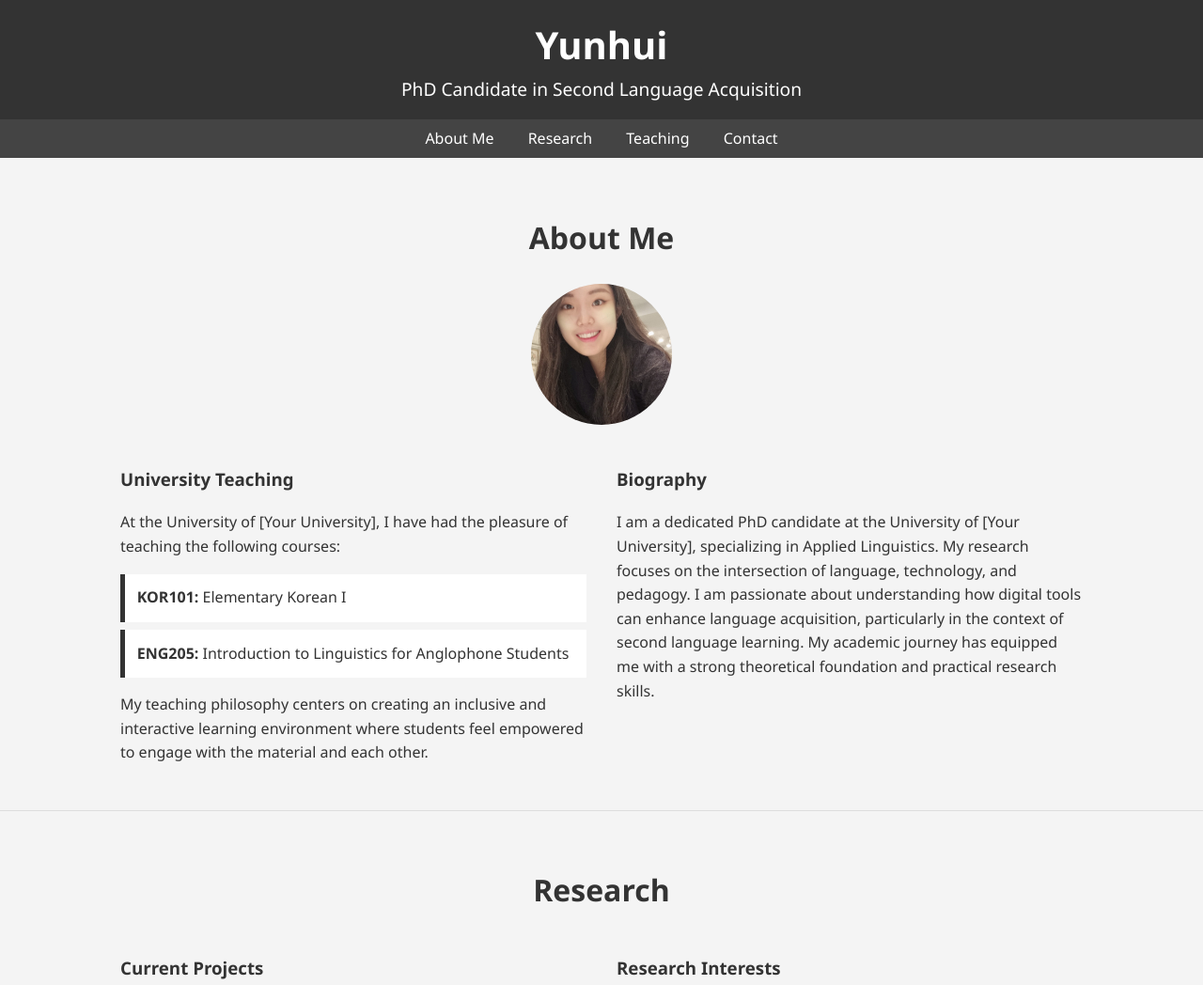
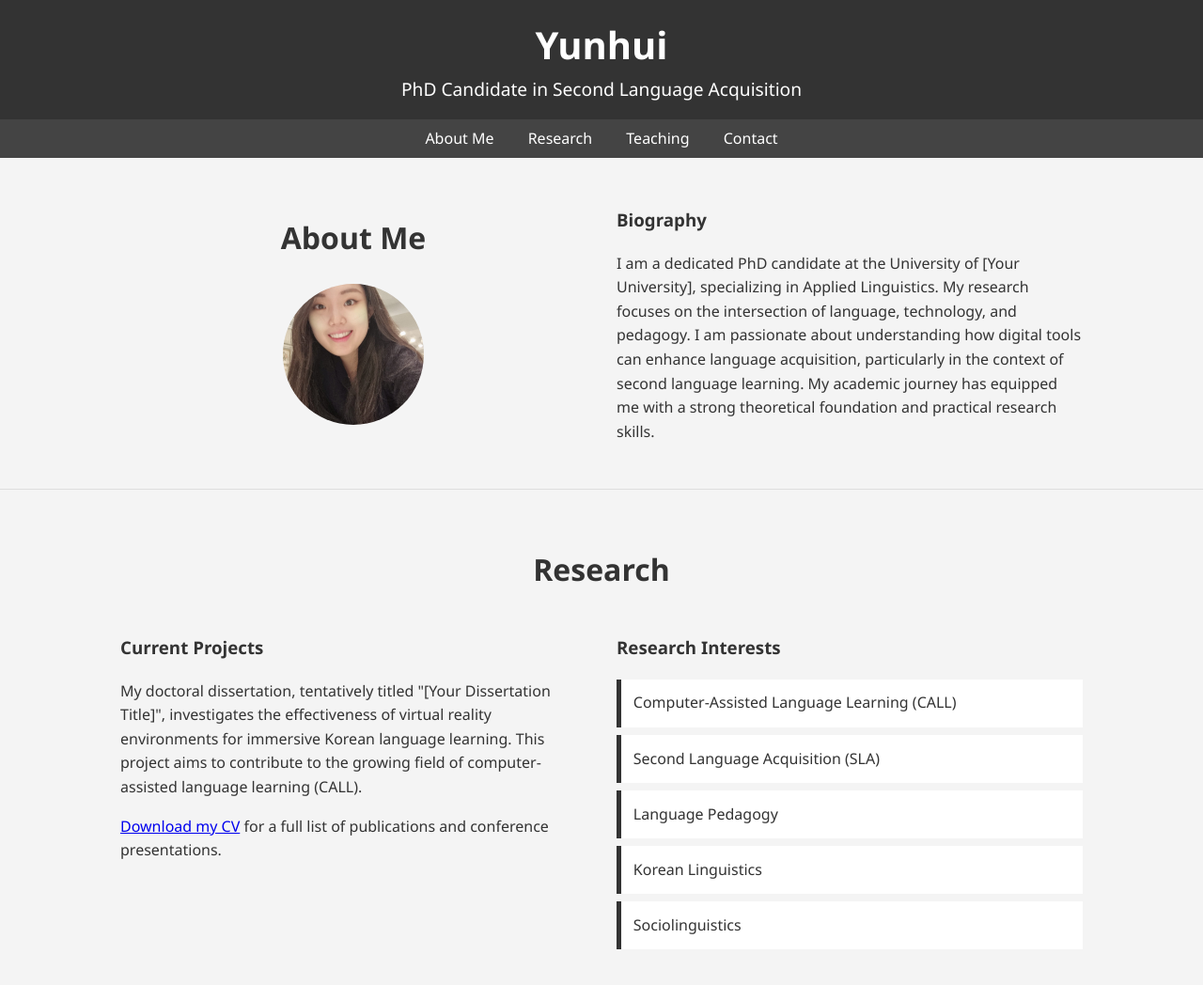
Before and after one commit to YannickCardini/yunhuijeong, a plain HTML site: page index.html in a window 1280 px wide. Shown: the top 1048 px of the page at 94% size. Drawn offline with Linux system fonts and the light colour scheme.

Commit message:
Move about me in left part

```diff
--- a/index.html
+++ b/index.html
@@ -133,19 +133,11 @@
 
     <section id="about">
         <div class="container">
+            <div class="about-content">
+                <div class="content-left">
             <h2 class="section-title">About Me</h2>
             <img src="yunhee.jpeg" alt="Yunhui" class="profile-img">
-            <div class="about-content">
-                <div class="content-left">
-                    <h3>University Teaching</h3>
-                    <p>At the University of [Your University], I have had the pleasure of teaching the following
-                        courses:</p>
-                    <ul>
-                        <li><strong>KOR101:</strong> Elementary Korean I</li>
-                        <li><strong>ENG205:</strong> Introduction to Linguistics for Anglophone Students</li>
-                    </ul>
-                    <p>My teaching philosophy centers on creating an inclusive and interactive learning environment
-                        where students feel empowered to engage with the material and each other.</p>                </div>
+            </div>
             <div class="content-right">
                 <h3>Biography</h3>
                 <p>I am a dedicated PhD candidate at the University of [Your University], specializing in Applied
```
Lines whose indentation alone changed are shown as unchanged.
